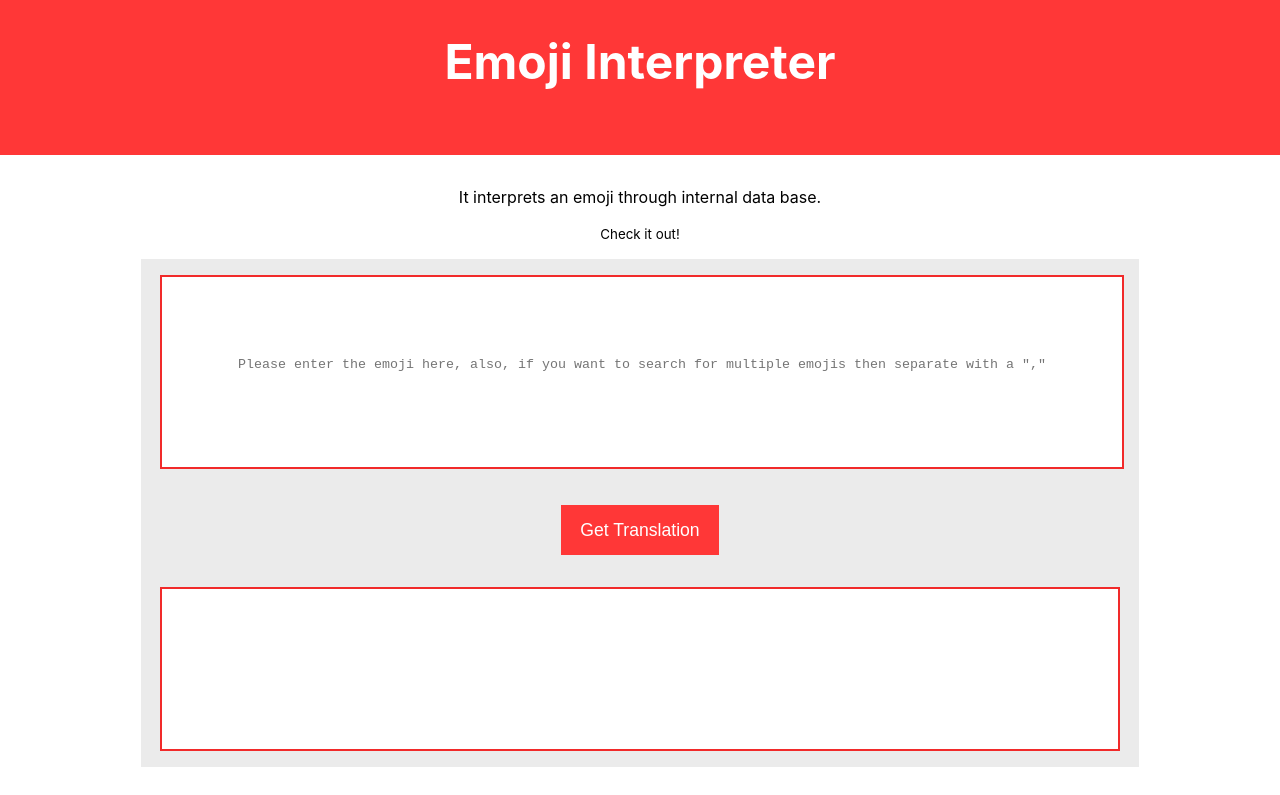
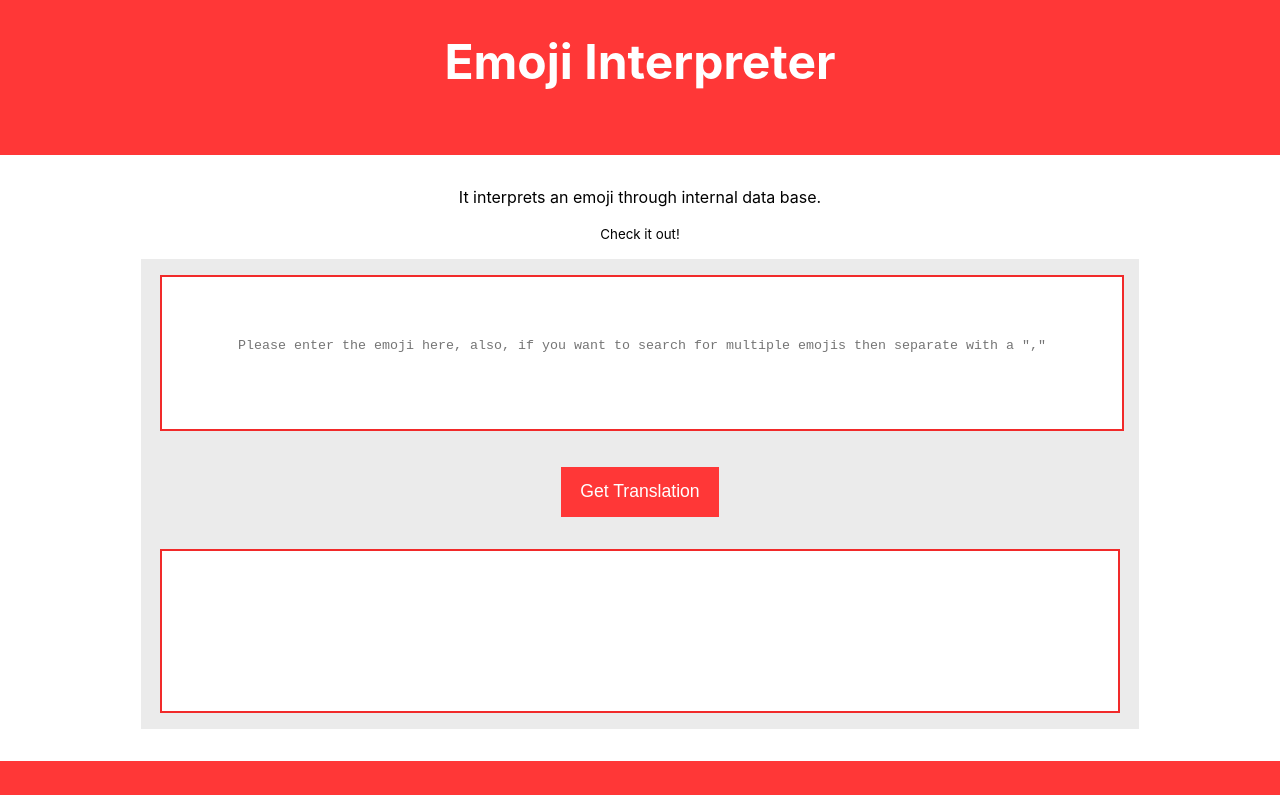
Before and after one commit to AbhijeetSingla/emoji-interpreter, a React (Create React App) app: page / in a window 1280 px wide. Shown: the top 795 px of the page. Built offline with nearby package versions, Linux system fonts and the light colour scheme.

Commit message:
fix: text input padding fix

```diff
--- a/src/App.css
+++ b/src/App.css
@@ -250,8 +250,8 @@ button + button {
   color: var(--blog-card-text-color);
   padding-inline-start: 0;
   padding-inline-end : 0;
-  padding-block-start : 5rem;
-  padding-block-end : 5rem;
+  padding-block-start : 3.8rem;
+  padding-block-end : 3.8rem;
   text-align: center;
 }
 
```
